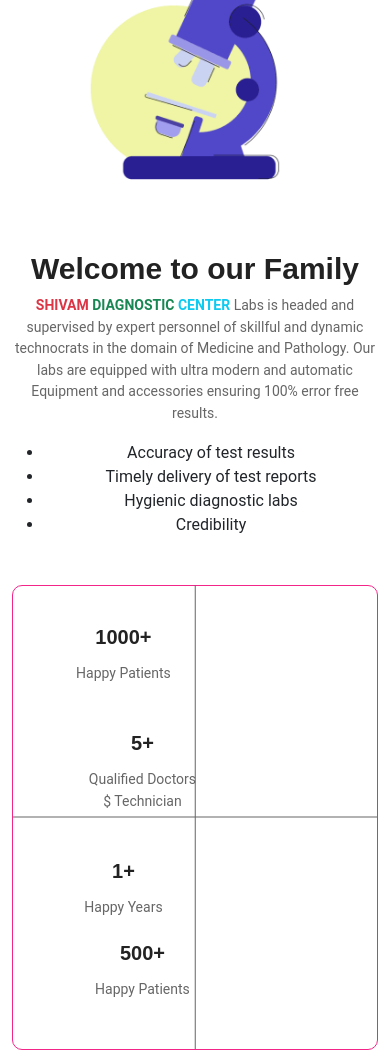
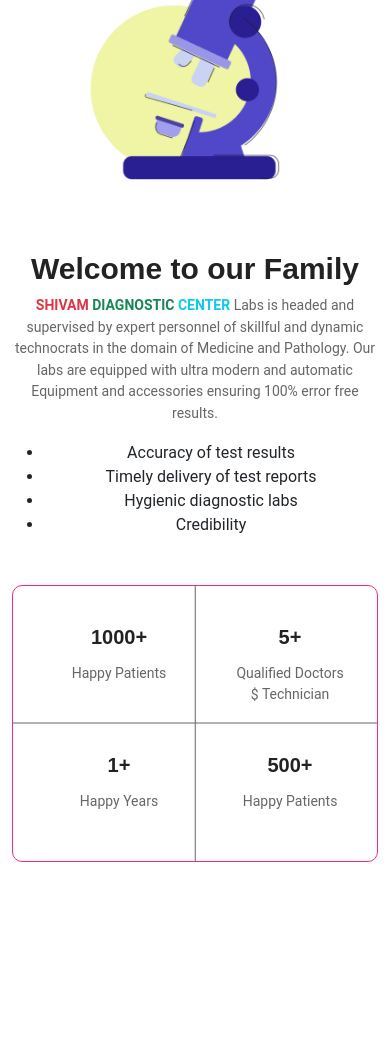
Before and after one commit to kundankk7/Shivam-Diagnostic-Center, a plain HTML site: page MY WEB/index.html in a window 390 px wide. Shown: the part 1958-3010 px from the top of the page. After the commit the page ends 2870 px from the top, so only its background shows below. Drawn offline with nearby package versions, Linux system fonts and the light colour scheme; a script that the page names is missing.

Commit message:
Update responsive.css

```diff
--- a/MY WEB/CSS/responsive.css
+++ b/MY WEB/CSS/responsive.css
@@ -131,7 +131,7 @@
     .about_wrapper .about-clinic:nth-child(2),
     .about_wrapper .about-clinic:nth-child(3),
     .about_wrapper .about-clinic:nth-child(4) {
-        width: 52%;
+        width: 49%;
     }
 
     .about_wrapper .card {
```
